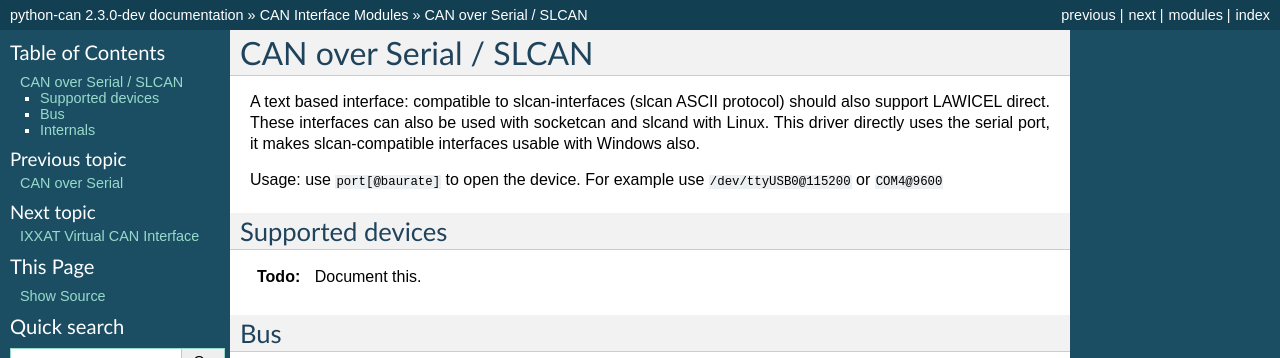
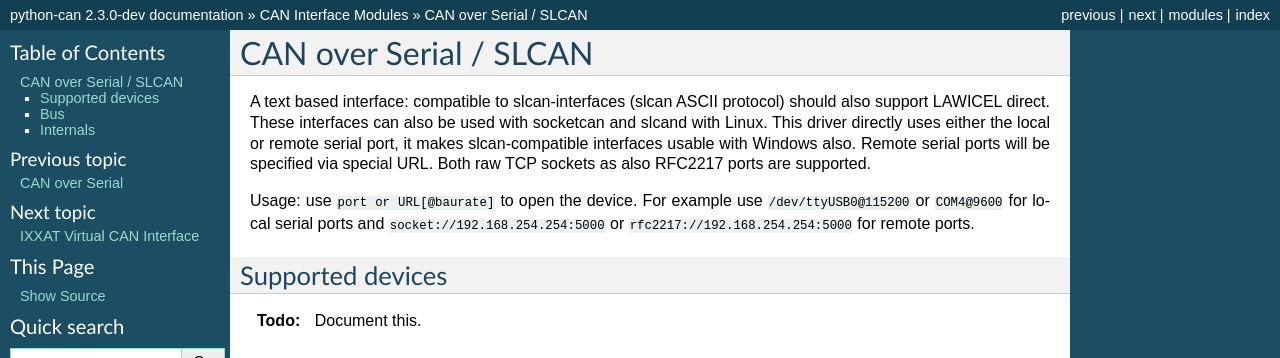
Before and after one commit to hardbyte/python-can, a Sphinx documentation site: the page built from doc/interfaces/slcan.rst, in a window 1280 px wide, cut to the strip 0-358 px from the top of the page. Built offline with Sphinx 7.4.7, drawn with Linux system fonts in a browser that asks for light colours.

Commit message:
serial: switch to serial_for_url instead of Serial
This way one can also use remote ports via socket:// or rfc2217:// URLs.

```diff
--- a/doc/interfaces/serial.rst
+++ b/doc/interfaces/serial.rst
@@ -4,6 +4,10 @@ CAN over Serial
 ===============
 A text based interface. For example use over serial ports like
 ``/dev/ttyS1`` or ``/dev/ttyUSB0`` on Linux machines or ``COM1`` on Windows.
+Remote ports can be also used via a special URL. Both raw TCP sockets as
+also RFC2217 ports are supported: ``socket://192.168.254.254:5000`` or
+``rfc2217://192.168.254.254:5000``. In addition a virtual loopback can be
+used via ``loop://`` URL.
 The interface is a simple implementation that has been used for
 recording CAN traces.
 
--- a/doc/interfaces/slcan.rst
+++ b/doc/interfaces/slcan.rst
@@ -5,10 +5,12 @@ CAN over Serial / SLCAN
 
 A text based interface: compatible to slcan-interfaces (slcan ASCII protocol) should also support LAWICEL direct.
 These interfaces can also be used with socketcan and slcand with Linux.
-This driver directly uses the serial port, it makes slcan-compatible interfaces usable with Windows also.
+This driver directly uses either the local or remote serial port, it makes slcan-compatible interfaces usable with Windows also.
+Remote serial ports will be specified via special URL. Both raw TCP sockets as also RFC2217 ports are supported.
 
-Usage: use ``port[@baurate]`` to open the device.
-For example use ``/dev/ttyUSB0@115200`` or ``COM4@9600``
+Usage: use ``port or URL[@baurate]`` to open the device.
+For example use ``/dev/ttyUSB0@115200`` or ``COM4@9600`` for local serial ports and
+``socket://192.168.254.254:5000`` or ``rfc2217://192.168.254.254:5000`` for remote ports.
 
 .. note:
     An Arduino-Interface could easily be build with this:
```
Also changed, not shown: 3 other files.
